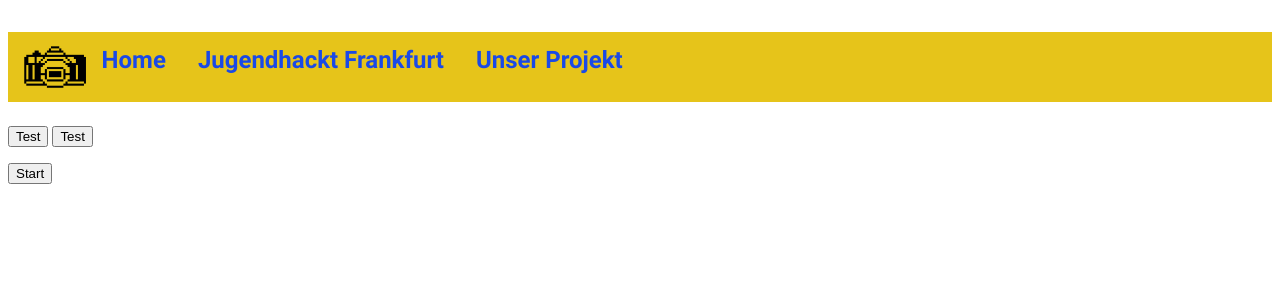
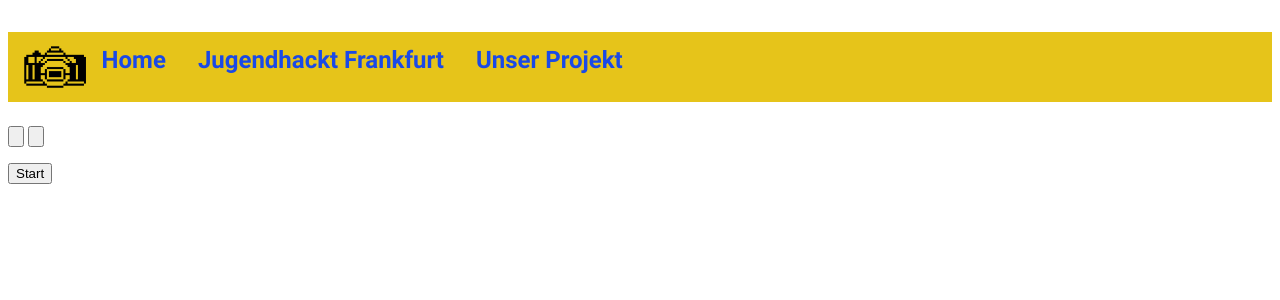
Before and after one commit to Jugendhackt/videokonferenz-vergleich, a Flask app: page / in a window 1280 px wide. Shown: the top 300 px of the page. Run offline with Flask 2, Linux system fonts and the light colour scheme.

Commit message:
Update yes_no.html

```diff
--- a/templates/yes_no.html
+++ b/templates/yes_no.html
@@ -1,4 +1,4 @@
 <form action="">
-    <input type="button" value="Test">
-    <input type="button" value="Test">
+    <input type="button" value="{{ answ1 }}">
+    <input type="button" value="{{ answ2 }}">
 </form>
```
